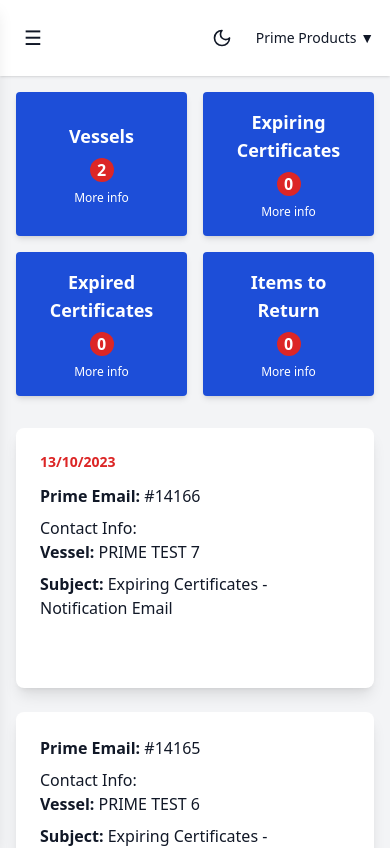
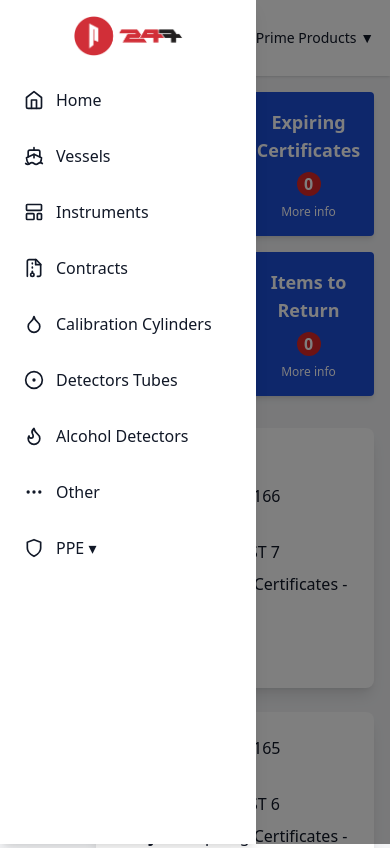
Before and after one commit to ktsouflias/dashboard-mockup, a React (Vite) app: page / in a window 390 px wide. Shown: the top 848 px of the page. Built offline with nearby package versions, Linux system fonts and the light colour scheme.

Commit message:
Update UI: responsive - mobile&desktop - sidebar&dashboard

```diff
--- a/src/App.jsx
+++ b/src/App.jsx
@@ -1,5 +1,5 @@
-// Responsive App.jsx with mobile-friendly sidebar
-import React, { useState, useEffect } from "react";
+// Fully Responsive App.jsx with Sidebar Toggle & Fixed Layout
+import React, { useState } from "react";
 import {
   Home,
   Ship,
@@ -36,7 +36,7 @@ const menuItems = [
 
 const App = () => {
   const [darkMode, setDarkMode] = useState(false);
-  const [sidebarOpen, setSidebarOpen] = useState(false);
+  const [sidebarOpen, setSidebarOpen] = useState(true);
   const [showPpe, setShowPpe] = useState(false);
   const [cards, setCards] = useState([
     {
@@ -88,20 +88,6 @@ const App = () => {
     setCards(newItems);
   };
 
-  useEffect(() => {
-    const handleResize = () => {
-      if (window.innerWidth < 768) {
-        setSidebarOpen(false);
-      } else {
-        setSidebarOpen(true);
-      }
-    };
-
-    handleResize();
-    window.addEventListener("resize", handleResize);
-    return () => window.removeEventListener("resize", handleResize);
-  }, []);
-
   return (
     <div className={`${darkMode ? "dark" : ""}`}>
       <div className="min-h-screen flex bg-gray-100 dark:bg-gray-900 text-gray-900 dark:text-white">
@@ -113,13 +99,13 @@ const App = () => {
         )}
 
         <div
-          className={`fixed sm:relative top-0 left-0 min-h-screen sm:h-auto z-50 sm:z-auto bg-white dark:bg-gray-800 shadow-lg p-4 transition-transform duration-300 transform
-    ${sidebarOpen ? "translate-x-0 w-64" : "-translate-x-full w-64"} sm:translate-x-0 sm:w-64`}
+          className={`fixed sm:relative top-0 left-0 h-full z-50 sm:z-auto bg-white dark:bg-gray-800 shadow-lg p-4 transition-all duration-300
+            ${sidebarOpen ? "w-64" : "w-20"}`}
         >
           <img
             src={sidebarOpen ? logo : smallLogo}
             alt="Logo"
-            className={`h-10 w-auto transition-all duration-200 mb-6 mx-auto`}
+            className="h-10 w-auto transition-all duration-200 mb-6 mx-auto"
           />
 
           <ul className="space-y-4 relative">
@@ -130,7 +116,6 @@ const App = () => {
               >
                 {item.icon}
                 {sidebarOpen && <span>{item.label}</span>}
-
                 {!sidebarOpen && (
                   <span className="absolute left-full top-1/2 -translate-y-1/2 ml-3 w-max whitespace-nowrap bg-gray-900 text-white text-xs px-3 py-1 rounded shadow-lg opacity-0 group-hover:opacity-100 transition-opacity duration-300 z-50">
                     {item.label}
@@ -148,13 +133,11 @@ const App = () => {
                 <Shield size={20} />
                 {sidebarOpen && <span>PPE ▾</span>}
               </div>
-
               {!sidebarOpen && (
                 <span className="absolute left-full top-2 ml-3 w-max whitespace-nowrap bg-gray-900 text-white text-xs px-3 py-1 rounded shadow-lg opacity-0 group-hover:opacity-100 transition-opacity duration-300 z-50">
                   PPE
                 </span>
               )}
-
               {sidebarOpen && showPpe && (
                 <ul className="ml-6 mt-2 space-y-2 text-sm bg-gray-900 text-white p-2 rounded-lg shadow-lg">
                   <li className="flex items-center space-x-2 cursor-pointer hover:text-blue-400">
@@ -179,10 +162,10 @@ const App = () => {
           </ul>
         </div>
 
-        <div className="flex-1 flex flex-col sm:ml-64">
+        <div className="flex-1 flex flex-col ml-20 sm:ml-64">
           <header className="bg-white dark:bg-gray-800 p-4 shadow flex justify-between items-center">
             <div className="flex items-center space-x-4">
-              <button onClick={toggleSidebar} className="p-2 text-xl sm:hidden">
+              <button onClick={toggleSidebar} className="p-2 text-xl">
                 ☰
               </button>
               <span className="text-sm font-medium hidden sm:block">
```
